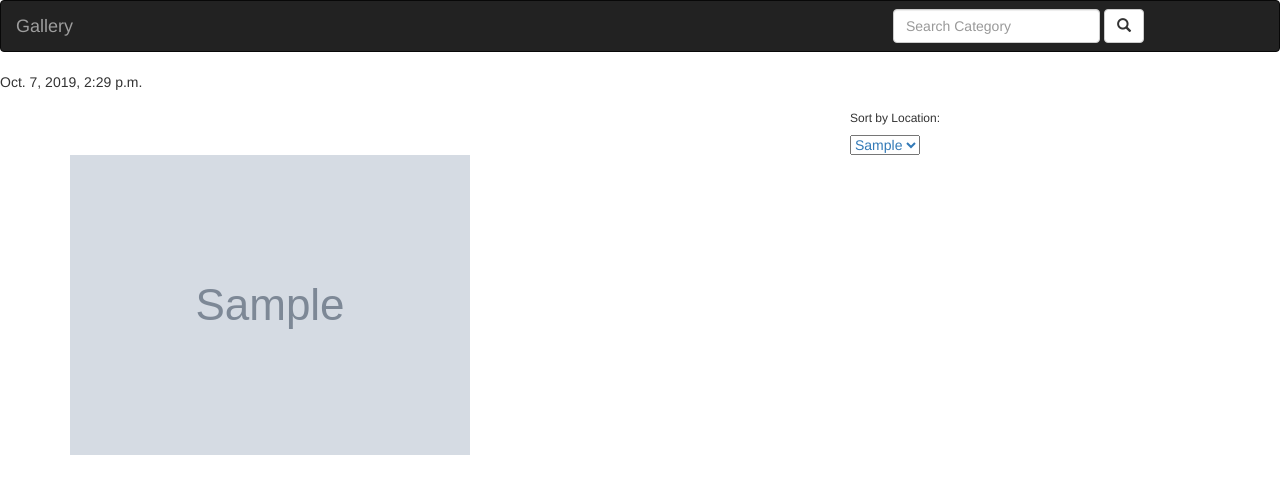
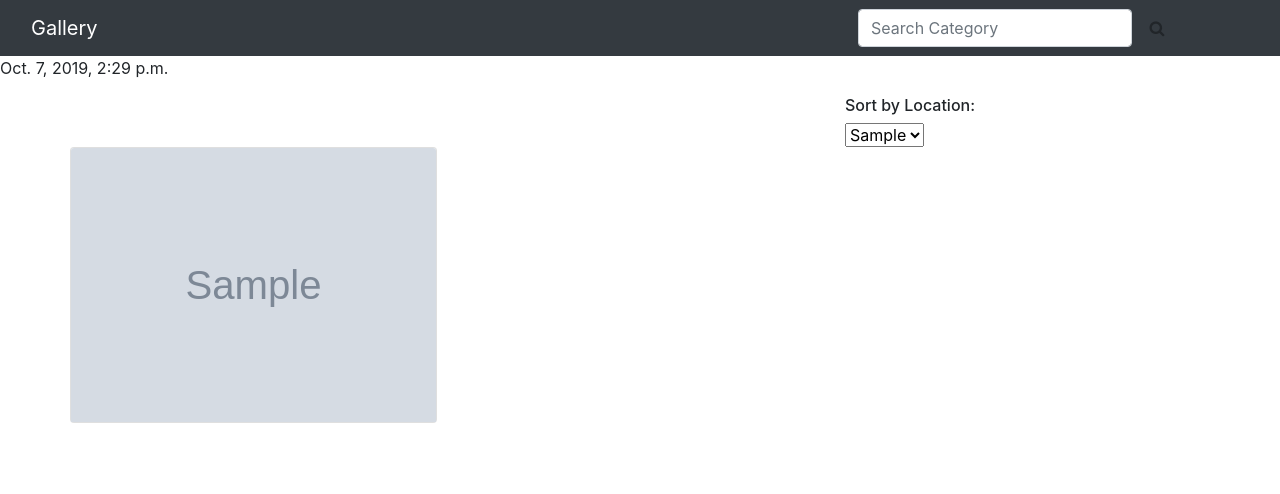
Before and after one commit to MungaiKeren/Me-gallery, a Django app: page / in a window 1280 px wide. Shown: the top 494 px of the page. Run offline with Django 3.2, Linux system fonts and the light colour scheme; tables that the repository leaves empty hold one stand-in row (values such as "Sample post"); grey boxes marked "Sample" are stand-in pictures; lists and menus that the app fills with data are empty; some libraries are stand-ins or nearby versions.

Commit message:
This commit reshuffles to bootstrap 4

```diff
--- a/Photogallery/settings.py
+++ b/Photogallery/settings.py
@@ -30,7 +30,7 @@ ALLOWED_HOSTS = []
 
 INSTALLED_APPS = [
     'gallery.apps.GalleryConfig',
-    'bootstrap3',
+    'bootstrap4',
     'django.contrib.admin',
     'django.contrib.auth',
     'django.contrib.contenttypes',
--- a/gallery/templates/base.html
+++ b/gallery/templates/base.html
@@ -1,4 +1,4 @@
-{% load bootstrap3 %}
+{% load bootstrap4 %}
 {% load static %}
 <!DOCTYPE html>
 <html lang="en">
@@ -13,6 +13,7 @@
     {% endif %}
     {% block styles %}
     {% bootstrap_css %}
+    <link rel="stylesheet" href="https://maxcdn.bootstrapcdn.com/bootstrap/4.0.0/css/bootstrap.min.css" integrity="sha384-Gn5384xqQ1aoWXA+058RXPxPg6fy4IWvTNh0E263XmFcJlSAwiGgFAW/dAiS6JXm" crossorigin="anonymous">
     <link rel="stylesheet" href="{% static 'css/styles.css' %}">
     {% endblock %}
     <!--font awesome-->
--- a/gallery/templates/index.html
+++ b/gallery/templates/index.html
@@ -19,20 +19,25 @@
     </div>
 
 <div class="row">
+<div class="card-columns">
+
+
         {%for image in all_images%}
-        <div class="col-md-6">
+        <div class="card">
             <!-- Image trigger modal -->
-            <img src="{{image.image.url}}" data-toggle="modal" data-target="#exampleModal3" class="card-img-top" alt="{{image.image_name}}">
+            <img src="{{image.image.url}}" data-toggle="modal" data-target="#im{{image.id}}" class="card-img-top" alt="{{image.image_name}}">
             <!-- Modal -->
-<div class="modal fade" id="exampleModal3" tabindex="-1" role="dialog" aria-labelledby="exampleModal3Label" aria-hidden="true">
+<div class="modal fade" id="im{{image.id}}" tabindex="-1" role="dialog" aria-labelledby="exampleModal3Label" aria-hidden="true">
   <div class="modal-dialog" role="document">
     <div class="modal-content">
-      <div class="modal-header">
-        <h5 class="modal-title" id="exampleModal3Label">{{image.image_name}}</h5>
-        <img src="{{image.image.url}}"  class="card-img-top" alt="{{image.image_name}}">
+        <h5 class="modal-title text-center" id="exampleModal3Label">{{image.image_name}}</h5>
         <button type="button" class="close" data-dismiss="modal" aria-label="Close">
           <span aria-hidden="true">&times;</span>
         </button>
+      <div class="modal-header">
+
+        <img src="{{image.image.url}}"  class="card-img-top" alt="{{image.image_name}}">
+
       </div>
       <div class="modal-body">
             <h5>{{image.image_description}}</h5>
@@ -52,6 +57,5 @@
         {% endfor %}
     </div>
 </div>
-
-
+</div>
 {% endblock%}
--- a/gallery/templates/navbar.html
+++ b/gallery/templates/navbar.html
@@ -5,7 +5,7 @@
   <meta name="viewport" content="width=device-width, initial-scale=1">
 </head>
 <body>
-<nav class="navbar navbar-inverse">
+<nav class="navbar navbar-inverse bg-dark navbar-dark">
   <div class="container-fluid">
     <div class="navbar-header">
       <a class="navbar-brand" href="/">Gallery</a>
@@ -14,10 +14,10 @@
     <div class="col-sm-4 col-md-4 navbar-right">
       <form class="navbar-form" role="search" action="{% url 'search_results' %}">
         <div class=" form-inline">
-          <input type="text" class="form-control" placeholder="Search Category" name="category">
+          <input type="text" class="form-control" placeholder="Search Category" name="category">&nbsp;
           <div class="input-group">
             <button class="btn btn-default" type="submit">
-              <i class="glyphicon glyphicon-search"></i>
+              <i class="fa fa-search"></i>
             </button>
           </div>
         </div>
```
